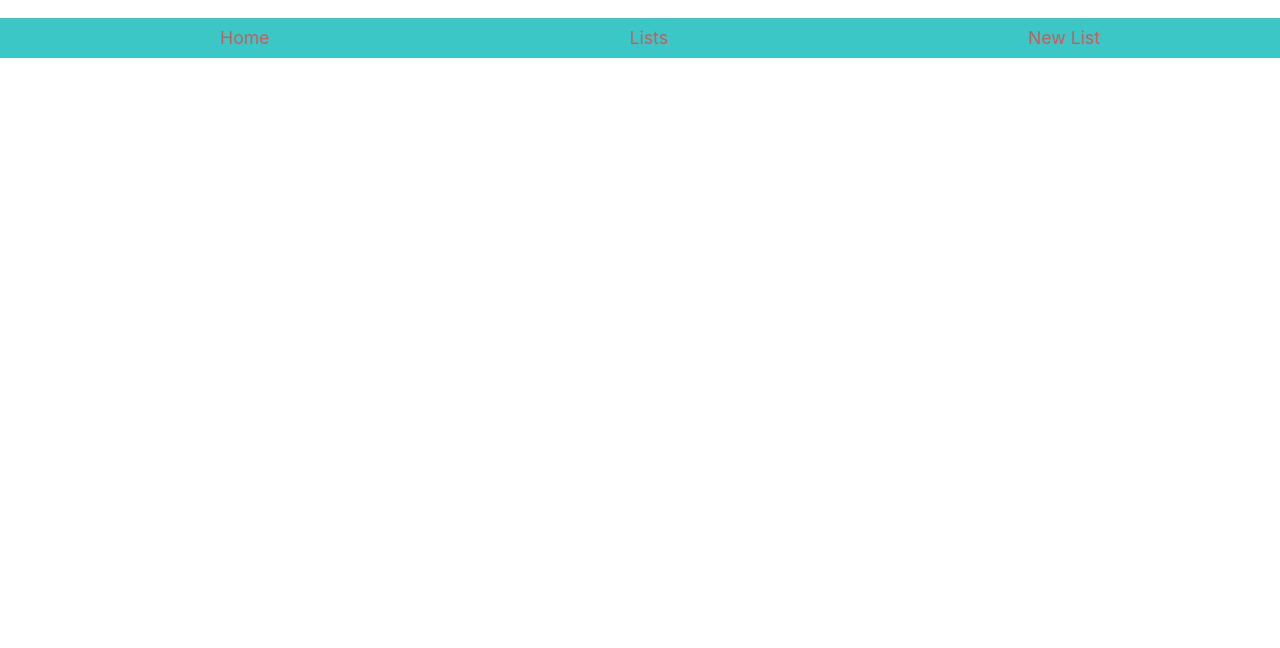
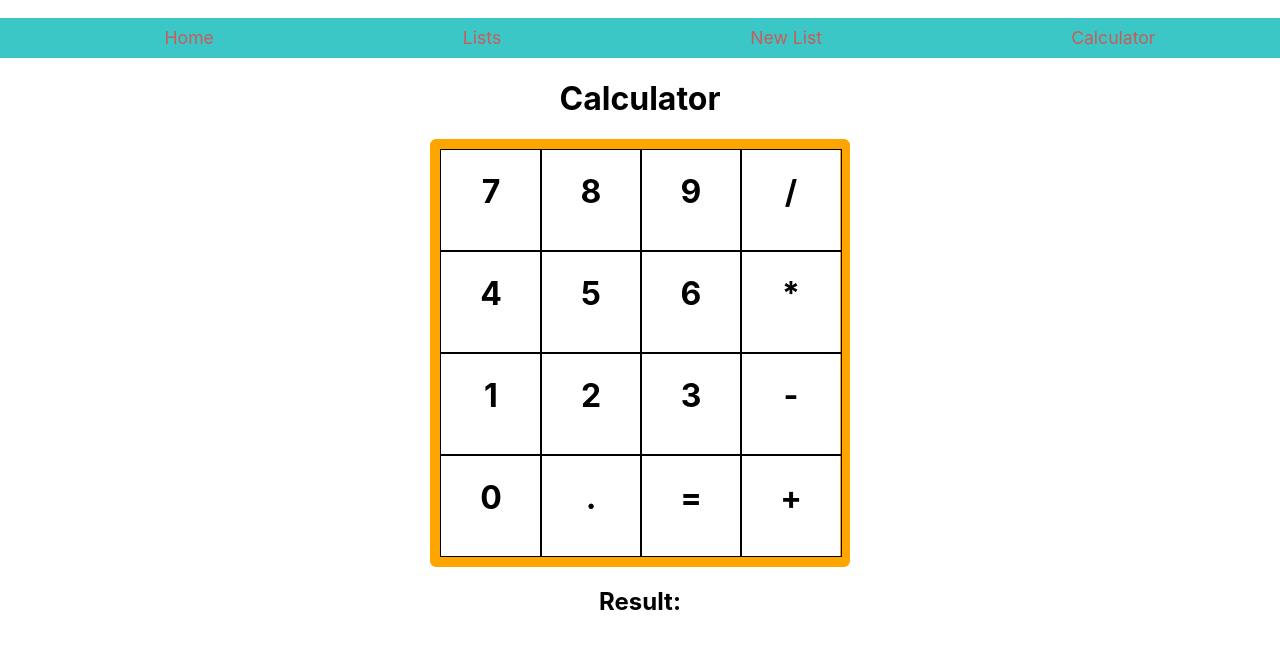
Before and after one commit to khodgesx/shopping-list-front, a React (Create React App) app: page /calculator in a window 1280 px wide. Before the commit this address had no page. Shown: the top 648 px of the page. Built offline with nearby package versions, Linux system fonts and the light colour scheme.

Commit message:
started calculator build for calc component

```diff
--- a/src/App.css
+++ b/src/App.css
@@ -28,6 +28,7 @@
   align-items:left ;
   color:rgb(0, 166, 255);
   text-decoration: none;
+  padding: 0.25rem;
 }
 
 .search-div{
@@ -46,3 +47,20 @@
 #list-search h4{
   color:black;
 }
+
+/* calculator */
+#numbers-grid{
+  display: grid;
+  grid-template-columns: repeat(4, 100px);
+  margin: 0 auto;
+  border: 10px solid orange;
+  border-radius: 6px;
+  height: fit-content;
+  width: fit-content;
+}
+.numbers{
+  border: 1px solid black;
+  height: 100px;
+  width: 100px;
+
+}
--- a/src/App.js
+++ b/src/App.js
@@ -6,6 +6,7 @@ import NewList from './lists/newList';
 import NavBar from './navbar/navbar';
 import ShowList from './lists/listShow/showlist';
 import AddItem from './lists/listShow/addItem';
+import Calculator from './calculator/calculator'
 
 
 function App() {
@@ -19,6 +20,7 @@ function App() {
             <Route exact path="/newlist" element={ <NewList/>} />
             <Route exact path="/list/:id" element={ <ShowList/>} />
             <Route exact path="/additem/:id" element={ <AddItem/>} />
+            <Route exact path="/calculator" element={ <Calculator/>} />
           </Routes>
 
 
--- /dev/null
+++ b/src/calculator/calculator.jsx
@@ -0,0 +1,34 @@
+import React from "react";
+
+
+const Calculator = () =>{
+    return(
+        <div>
+            <h1>Calculator</h1>
+            <div id="numbers-grid">
+                <div className="numbers" id="7"><h1>7</h1></div>
+                <div className="numbers" id="8"><h1>8</h1></div>
+                <div className="numbers" id="9"><h1>9</h1></div>
+                <div className="numbers" id="/"><h1>/</h1></div>
+                <div className="numbers" id="4"><h1>4</h1></div>
+                <div className="numbers" id="5"><h1>5</h1></div>
+                <div className="numbers" id="6"><h1>6</h1></div>
+                <div className="numbers" id="*"><h1>*</h1></div>
+                <div className="numbers" id="1"><h1>1</h1></div>
+                <div className="numbers" id="2"><h1>2</h1></div>
+                <div className="numbers" id="3"><h1>3</h1></div>
+                <div className="numbers" id="-"><h1>-</h1></div>
+                <div className="numbers" id="0"><h1>0</h1></div>
+                <div className="numbers" id="."><h1>.</h1></div>
+                <div className="numbers" id="="><h1>=</h1></div>
+                <div className="numbers" id="+"><h1>+</h1></div>
+            </div>
+            <div>
+                <h2>Result:<span id="result"></span></h2>
+            </div>
+        </div>
+
+    )
+}
+
+export default Calculator;
--- a/src/navbar/navbar.jsx
+++ b/src/navbar/navbar.jsx
@@ -1,4 +1,4 @@
-import { useNavigate, Link } from "react-router-dom"
+import { Link } from "react-router-dom"
 
 const NavBar = () =>{
     return(
@@ -7,6 +7,7 @@ const NavBar = () =>{
                 <li><Link to={'/'}>Home</Link></li>
                 <li><Link to={'/lists'}>Lists</Link></li>
                 <li><Link to={'/newlist'}>New List</Link></li>
+                <li><Link to={'/calculator'}>Calculator</Link></li>
             </ul>
         </div>
 
```
